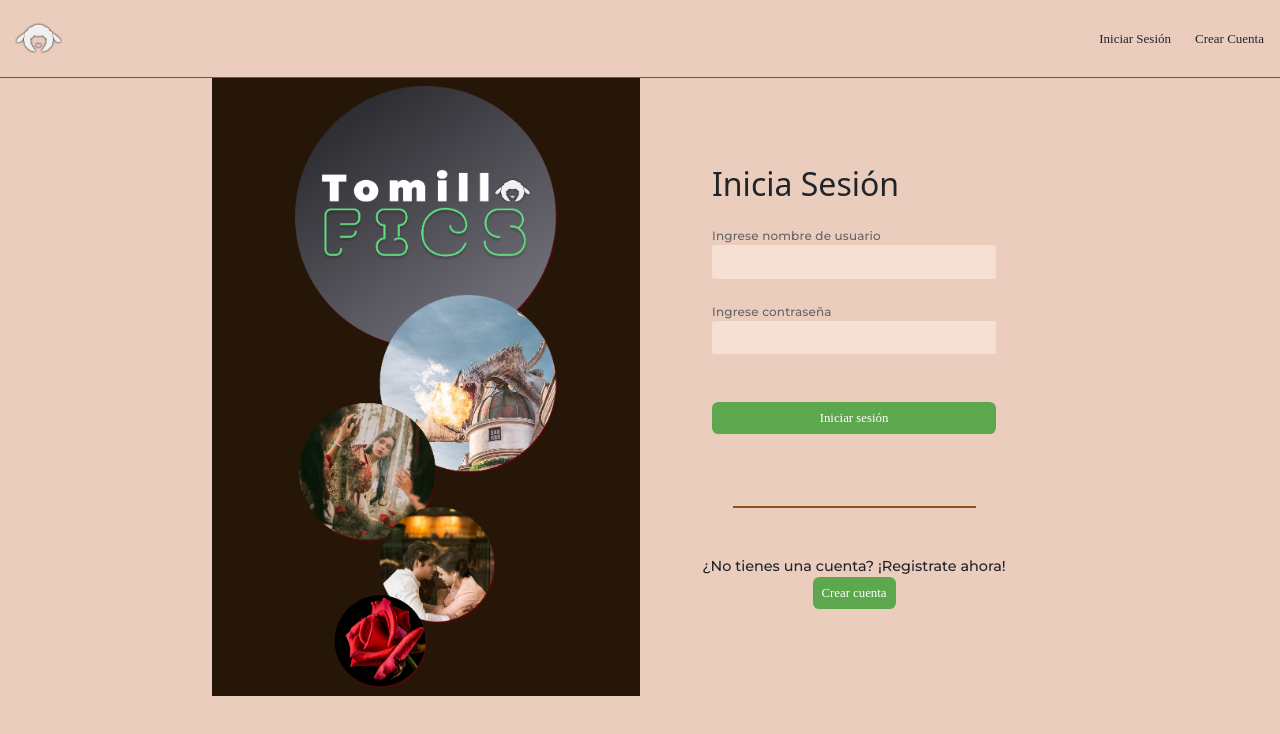
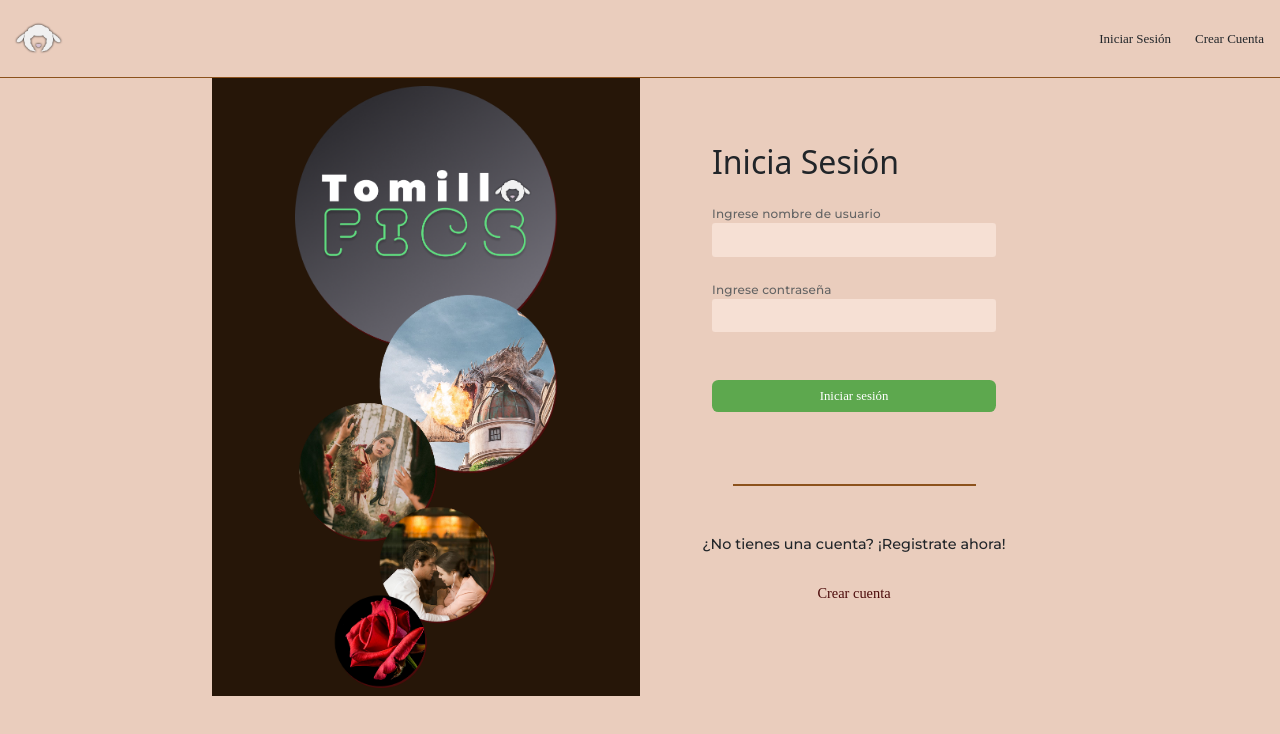
Before and after one commit to lilender/PW2, a React (Create React App) app in the folder tomillofics/client/: page /LogIn in a window 1280 px wide. Shown: the top 734 px of the page. Built offline with nearby package versions, Linux system fonts and the light colour scheme; a web font is replaced by a local one.

Commit message:
ahora si, primera entrega

```diff
--- a/tomillofics/client/public/index.html
+++ b/tomillofics/client/public/index.html
@@ -2,7 +2,7 @@
 <html lang="en">
   <head>
     <meta charset="utf-8" />
-    <link rel="icon" href="%PUBLIC_URL%/favicon.ico" />
+    <link rel="icon" type="image/png" href="/img/PrimeNavBarLogo.png" />
     <meta name="viewport" content="width=device-width, initial-scale=1" />
     <meta name="theme-color" content="#000000" />
     <meta
@@ -24,7 +24,7 @@
       work correctly both with client-side routing and a non-root public URL.
       Learn how to configure a non-root public URL by running `npm run build`.
     -->
-    <title>React App</title>
+    <title>TomilloFics</title>
   </head>
   <body>
     <noscript>You need to enable JavaScript to run this app.</noscript>
--- a/tomillofics/client/src/components/BTNMain.jsx
+++ b/tomillofics/client/src/components/BTNMain.jsx
@@ -6,10 +6,7 @@ function BTNMain(props){
             {props.type === 1 ?
             <button onClick={props.onClick} className="btn-main my-4">{props.content}</button> :
             <button onClick={props.onClick} className="btn-sec my-4">{props.content}</button>
-            ||
-            props.type === 3 ?
-            <button onClick={props.onClick} className="btn-main w-25">{props.content}</button> :
-            <button onClick={props.onClick} className="btn-main my-4">{props.content}</button>}
+        }
         </>
 
     );
--- a/tomillofics/client/src/components/LogIn.jsx
+++ b/tomillofics/client/src/components/LogIn.jsx
@@ -75,7 +75,7 @@ function LogIn(){
                                 <BrownLine></BrownLine>
                             </div>
                             <p className='mt-4 mb-0'>¿No tienes una cuenta? ¡Registrate ahora!</p>
-                            <div className='m-4 mt-0'>
+                            <div className='m-4 mt-0 w-50'>
                                 <BTNMain onClick={toSignUp} content='Crear cuenta' type={2}></BTNMain>
                             </div>
                         </div>
```
